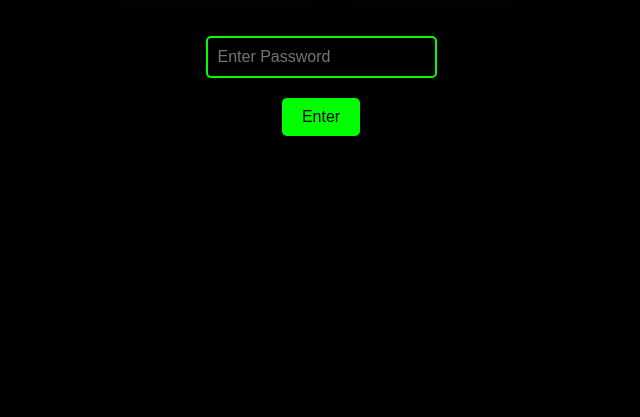
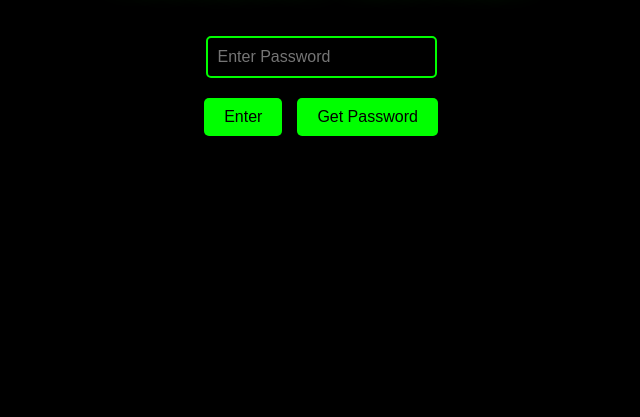
Before and after one commit to mohamedharaz332/Mohamed_Rashad, a plain HTML site: page index.html in a window 1280 px wide. Shown: the part 383-800 px from the top of the page, without its empty margins (319-959 px from the left). Drawn offline with Linux system fonts and the light colour scheme.

Commit message:
Update index.html

```diff
--- a/index.html
+++ b/index.html
@@ -34,6 +34,11 @@
       background: #000;
       color: #0f0;
       outline: none;
+    }
+
+    .button-container {
+      display: flex;
+      gap: 15px;
     }
 
     button {
@@ -77,6 +82,9 @@
 <body>
   <h1>Mohamed Rashad</h1>
   <input type="password" id="password" placeholder="Enter Password">
-  <button onclick="checkPassword()">Enter</button>
+  <div class="button-container">
+    <button onclick="checkPassword()">Enter</button>
+    <button onclick="window.location.href='https://t.me/H_R_Z8'">Get Password</button>
+  </div>
 </body>
 </html>
```
